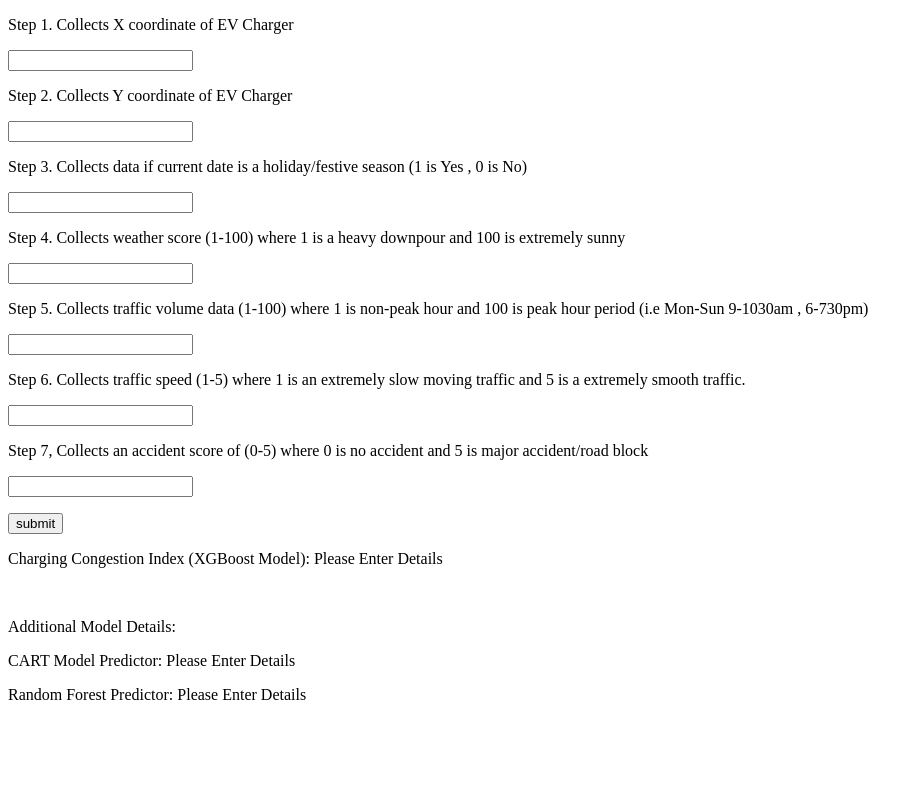
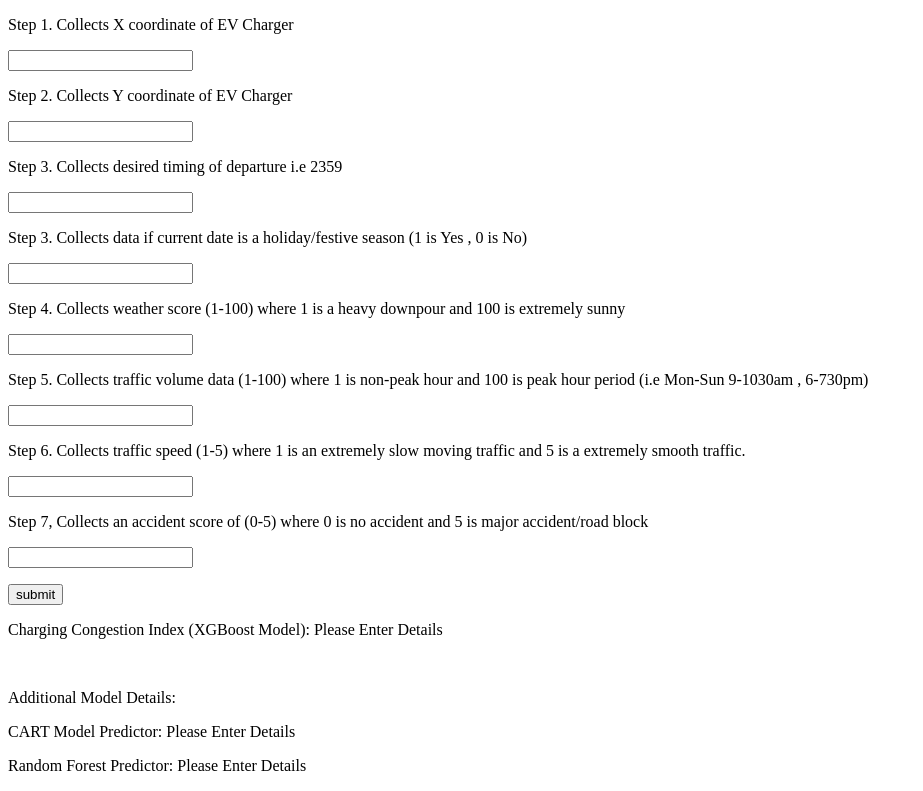
Before and after one commit to jose0033/EVChargerML, a Flask app: page / in a window 1280 px wide. Shown: the part 426-1217 px from the top of the page, without its empty margins (0-923 px from the left). Before the commit the page ends 1126 px from the top, so only its background shows below. Run offline with Flask 2, Linux system fonts and the light colour scheme.

Commit message:
Update index.html

```diff
--- a/templates/index.html
+++ b/templates/index.html
@@ -8,6 +8,9 @@
             <p> <input type = "number" name="x"/></p>
             <p> Step 2. Collects Y coordinate of EV Charger </p>
             <p><input type = "number" name="y"/></p>
+            <p> Step 3. Collects desired timing of departure i.e 2359 </p>
+            <p><input type = "number" name="y"/></p>
+
 
             <p> Step 3. Collects data if current date is a holiday/festive season (1 is Yes , 0 is No) </p>
             <p><input type = "number" name="Holiday"></p>
@@ -23,15 +26,15 @@
         </form>
         <p> Charging Congestion Index (XGBoost Model): {{result3}} </p>
         {% if high == True %}
-        <p style="color: red;"> High Traffic Charging Queue  </p>
+        <p style="color: red;"> High Traffic Charging Queue (8$ Surcharge) </p>
         {% endif %}
 <!--     (0-35 Score)-->
         {% if med == True %}
-        <p style="color: orange;"> Moderate Traffic Charging Queue </p>
+        <p style="color: orange;"> Moderate Traffic Charging Queue (3$ Surcharge) </p>
         {% endif %}
 <!--&lt;!&ndash;        (36-70 Score)&ndash;&gt;36 >= result3 < 71-->
         {% if low == True %}
-        <p style="color: green;"> Low Traffic Charging Queue </p>
+        <p style="color: green;"> Low Traffic Charging Queue (No surcharge) </p>
 
         {% endif %}
 <!--        (71-100 Score)-->
```
